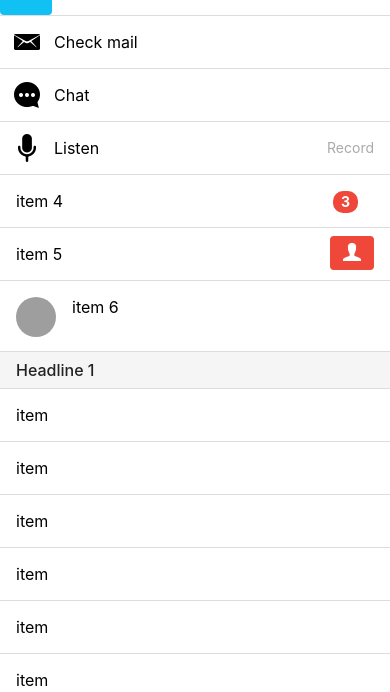
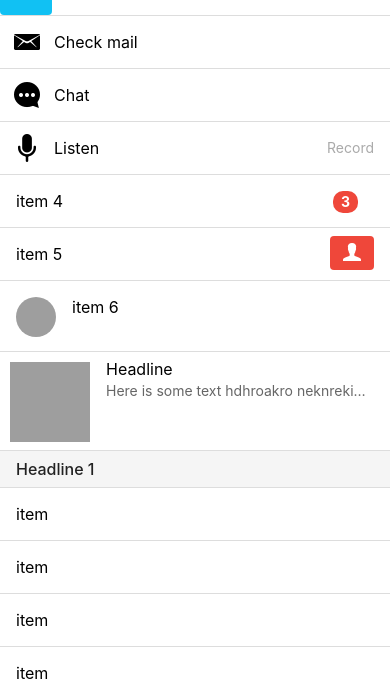
Before and after one commit to chopsticks35/myDemoApp, a website: page www/index.html in a window 390 px wide. Shown: the part 152-844 px from the top of the page. Drawn offline with Linux system fonts and the light colour scheme; some packages are replaced by stand-ins of ours; files that its build step writes are made by us from their sources; grey boxes are pictures that could not be loaded; files whose address does not match are found by name.

Commit message:
added thumbnail - completed lists

```diff
--- a/www/index.html
+++ b/www/index.html
@@ -177,8 +177,19 @@
                     </button>
 
                 </a>
+
+<!--                avatar      -->
                 <a href="#" class="item item-avatar">item 6
                 <img src="https://s.yimg.com/fz/api/res/1.2/5YQCOl9.t.lqVTMPU6PLSA--/YXBwaWQ9c3JjaGRkO2g9NzY4O3E9OTU7dz0xMDI0/http://www.visoflora.com/images/original/dahlia-visoflora-5504.jpg" alt="Avatar"></a>
+
+<!--                thumbnail - also state where you want it          -->
+                   <a href="#" class="item item-thumbnail-left">
+                <img src="https://s.yimg.com/fz/api/res/1.2/5YQCOl9.t.lqVTMPU6PLSA--/YXBwaWQ9c3JjaGRkO2g9NzY4O3E9OTU7dz0xMDI0/http://www.visoflora.com/images/original/dahlia-visoflora-5504.jpg" alt="Avatar">
+                       <h2>Headline</h2>
+                       <p>Here is some text hdhroakro neknrekidm anjdnnnm msm eeo owr jroeweij fnfdsj snfndm nfd nfmd,s nmdms, nmdf,s,smndnfmdm,s,smfn</p>
+                </a>
+
+
 <!--         make headline, just replace or add one div  and use item-divider   -->
                 <div class="item item-divider">Headline 1</div>
                 <a href="#" class="item">item</a>
```
